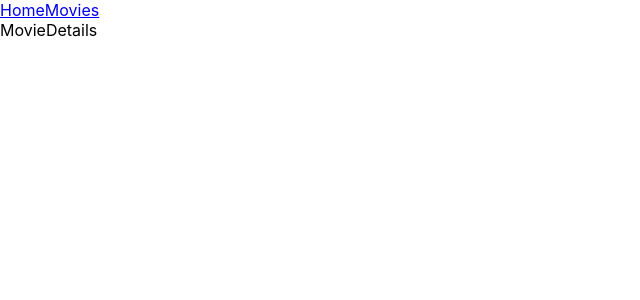
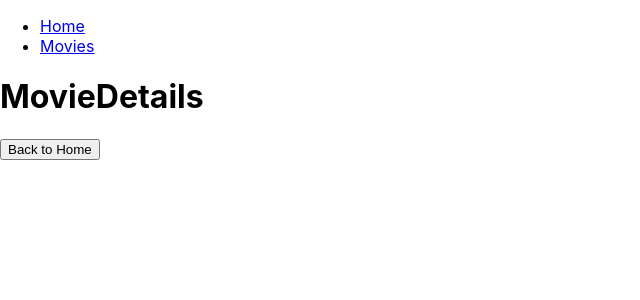
Before and after one commit to sandra-selezen/goit-react-hw-05-movies, a React (Create React App) app: page /goit-react-hw-05-movies/movies/1 in a window 1280 px wide. Shown: the top 300 px of the page, without its empty margins (0-640 px from the left). Built offline with nearby package versions, Linux system fonts and the light colour scheme.

Commit message:
Adds Layout component

```diff
--- a/src/components/App.js
+++ b/src/components/App.js
@@ -1,25 +1,19 @@
-import { Routes, Route, NavLink } from "react-router-dom";
+import { Routes, Route } from "react-router-dom";
 import Home from "pages/Home";
 import Movies from "pages/Movies";
 import MovieDetails from "pages/MovieDetails";
+import { Layout } from "./Layout";
 
 export const App = () => {
   return (
-    <div>
-      <header>
-        <nav>
-          <NavLink to="/">Home</NavLink>
-          <NavLink to="/movies">Movies</NavLink>
-        </nav>
-      </header>
-
-      <Routes>
-        <Route path="/" element={<Home />} />
+    <Routes>
+      <Route path="/" element={<Layout />}>
+        <Route index element={<Home />} />
         <Route path="/movies" element={<Movies />} />
         <Route path="/movies/:movieId" element={<MovieDetails />} />
         <Route path="/movies/:movieId/cast" />
         <Route path="/movies/:movieId/reviews" />
-      </Routes>
-    </div>
+      </Route>
+    </Routes>
   );
 };
--- /dev/null
+++ b/src/components/Layout.js
@@ -0,0 +1,19 @@
+import { NavLink, Outlet } from "react-router-dom"
+
+export const Layout = () => {
+  return (
+    <>
+      <header>
+        <nav>
+          <ul>
+            <li><NavLink to="/">Home</NavLink></li>
+            <li><NavLink to="/movies">Movies</NavLink></li>
+          </ul>
+        </nav>
+      </header>
+      <main>
+        <Outlet />
+      </main>
+    </>
+  )
+}
--- a/src/components/TrendingMovieItem/TrendingMovieItem.js
+++ b/src/components/TrendingMovieItem/TrendingMovieItem.js
@@ -4,7 +4,7 @@ export const TrendingMovieItem = ({ movies }) => {
   return (
     <ul>
       {movies.map(movie => (
-        <li><Link key={movie.id} to={`${movie.id}`}>{movie.title}</Link></li>
+        <li key={movie.id}><Link to={`${movie.id}`}>{movie.title}</Link></li>
       ))}
     </ul>
   )
--- a/src/pages/Home.js
+++ b/src/pages/Home.js
@@ -18,12 +18,10 @@ const Home = () => {
   }, [setTrendingMovies]);
 
   return (
-    <main>
-      <div>
-        <h1>Trending today</h1>
-        <TrendingMovieItem movies={trendingMovies}  />
-      </div>
-    </main>
+    <>
+      <h1>Trending today</h1>
+      <TrendingMovieItem movies={trendingMovies}  />
+    </>
   );
 }
 
--- a/src/pages/MovieDetails.js
+++ b/src/pages/MovieDetails.js
@@ -1,6 +1,14 @@
+import { useParams } from "react-router-dom";
+
 const MovieDetails = () => {
+  const params = useParams();
+  console.log(params);
+
   return (
-    <main><div>MovieDetails</div></main>
+    <>
+      <h1>MovieDetails</h1>
+      <button type="button">Back to Home</button>
+    </>
   )
 }
 
--- a/src/pages/Movies.js
+++ b/src/pages/Movies.js
@@ -1,5 +1,5 @@
 const Movies = () => {
-  return (<main><div>Movies Page</div></main>);
+  return (<div>Movies Page</div>);
 }
 
 export default Movies;
--- /dev/null
+++ b/src/services/fetchMovieDetails.js
@@ -0,0 +1,2 @@
+import axios from "axios";
+import { API_KEY, URL } from "./constants";
```
